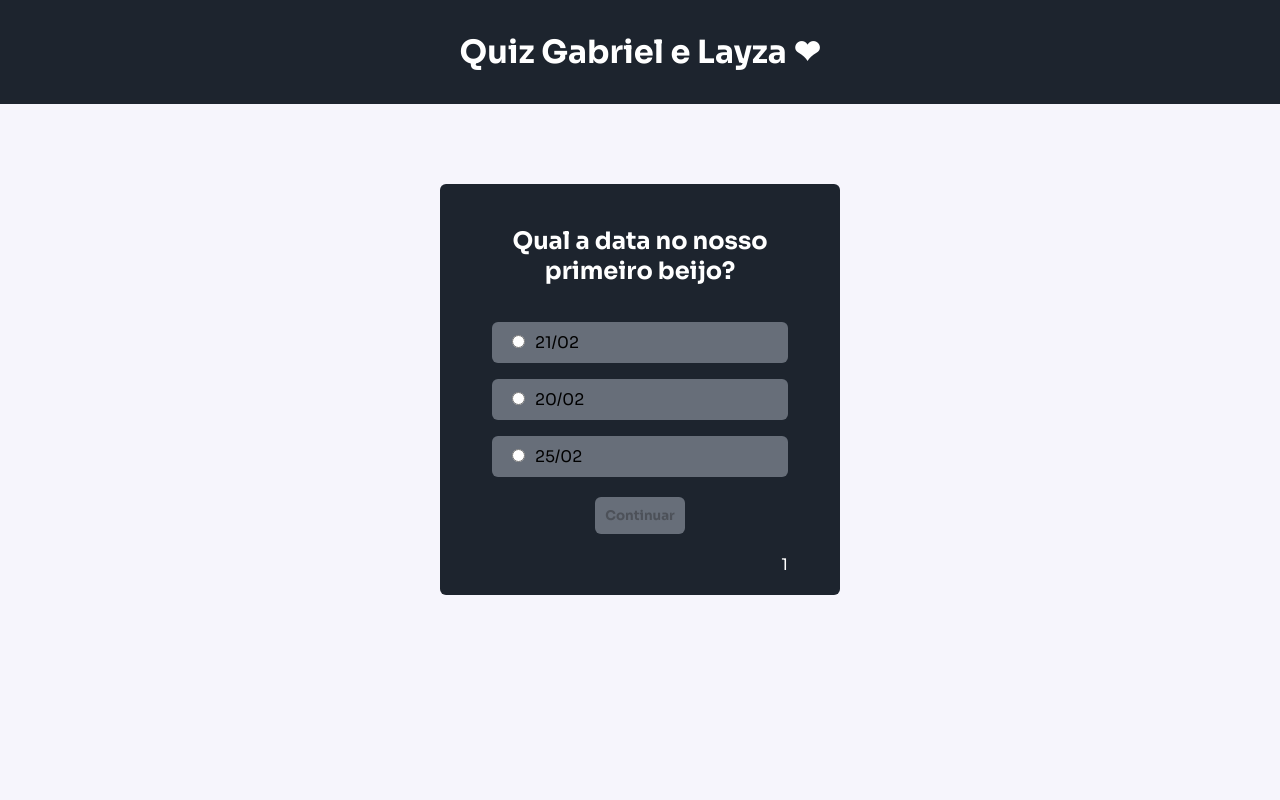
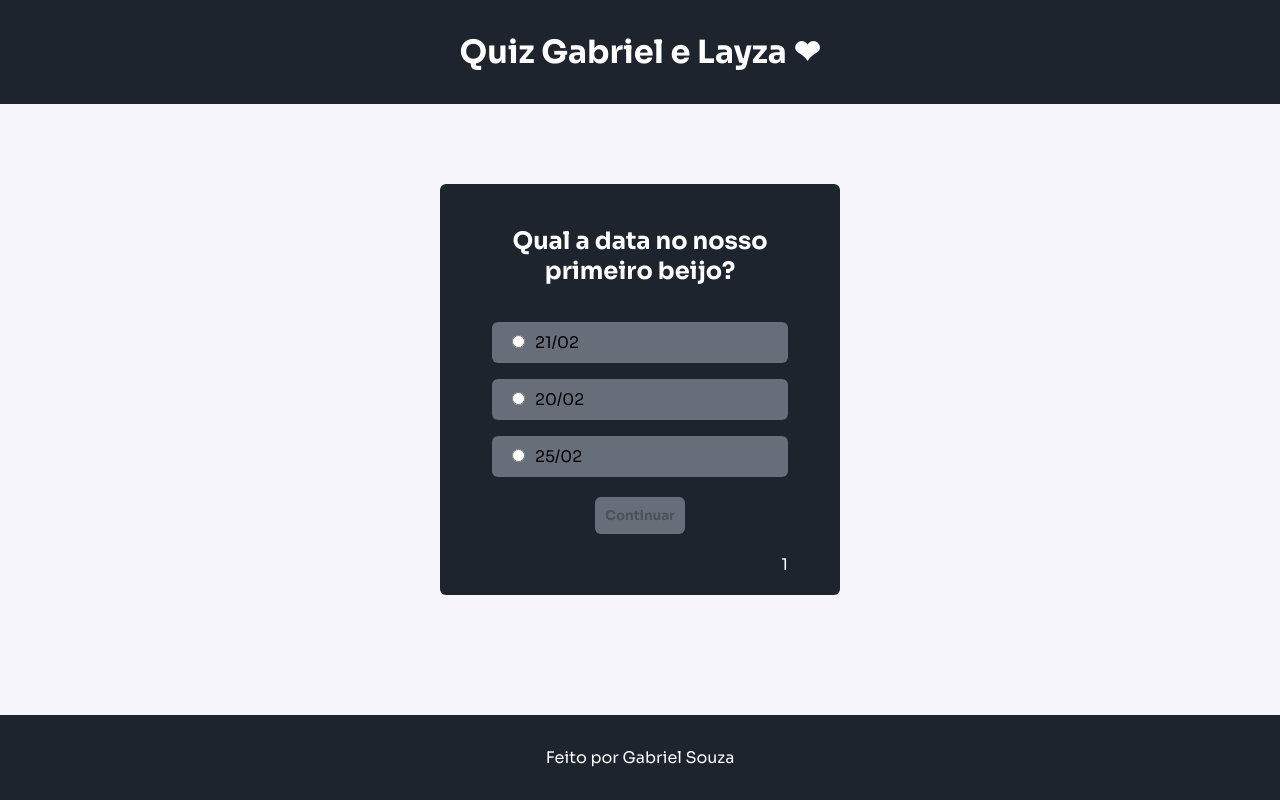
Before and after one commit to SouzaGabriel26/Quiz, a React (Vite) app: page / in a window 1280 px wide. Built offline with nearby package versions, Linux system fonts and the light colour scheme.

Commit message:
add footer

```diff
--- /dev/null
+++ b/src/components/Footer/index.jsx
@@ -0,0 +1,13 @@
+import React from 'react';
+
+import { Container } from './styles';
+
+export default function Footer() {
+  return (
+    <Container>
+      Feito por
+      {' '}
+      <a target="blank" href="https://www.linkedin.com/in/gabriel-alves-73860a1ab/">Gabriel Souza</a>
+    </Container>
+  );
+}
--- /dev/null
+++ b/src/components/Footer/styles.jsx
@@ -0,0 +1,22 @@
+import styled from 'styled-components';
+
+export const Container = styled.header`
+  position: fixed;
+  width: 100%;
+  bottom: 0;
+
+  text-align: center;
+  background: ${({ theme }) => theme.colors.gray.normal};
+  color: white;
+  padding: 2rem;
+
+  a {
+    text-decoration: none;
+    color: white;
+    transition: color 0.2s ease-in;
+
+    &:hover {
+      color: ${({ theme }) => theme.colors.orange};
+    }
+  }
+`;
--- a/src/components/Layout/index.jsx
+++ b/src/components/Layout/index.jsx
@@ -2,12 +2,14 @@ import React from 'react';
 
 import Header from '../Header';
 import Quiz from '../Quiz';
+import Footer from '../Footer';
 
 export default function Layout() {
   return (
     <>
       <Header />
       <Quiz />
+      <Footer />
     </>
   );
 }
```
